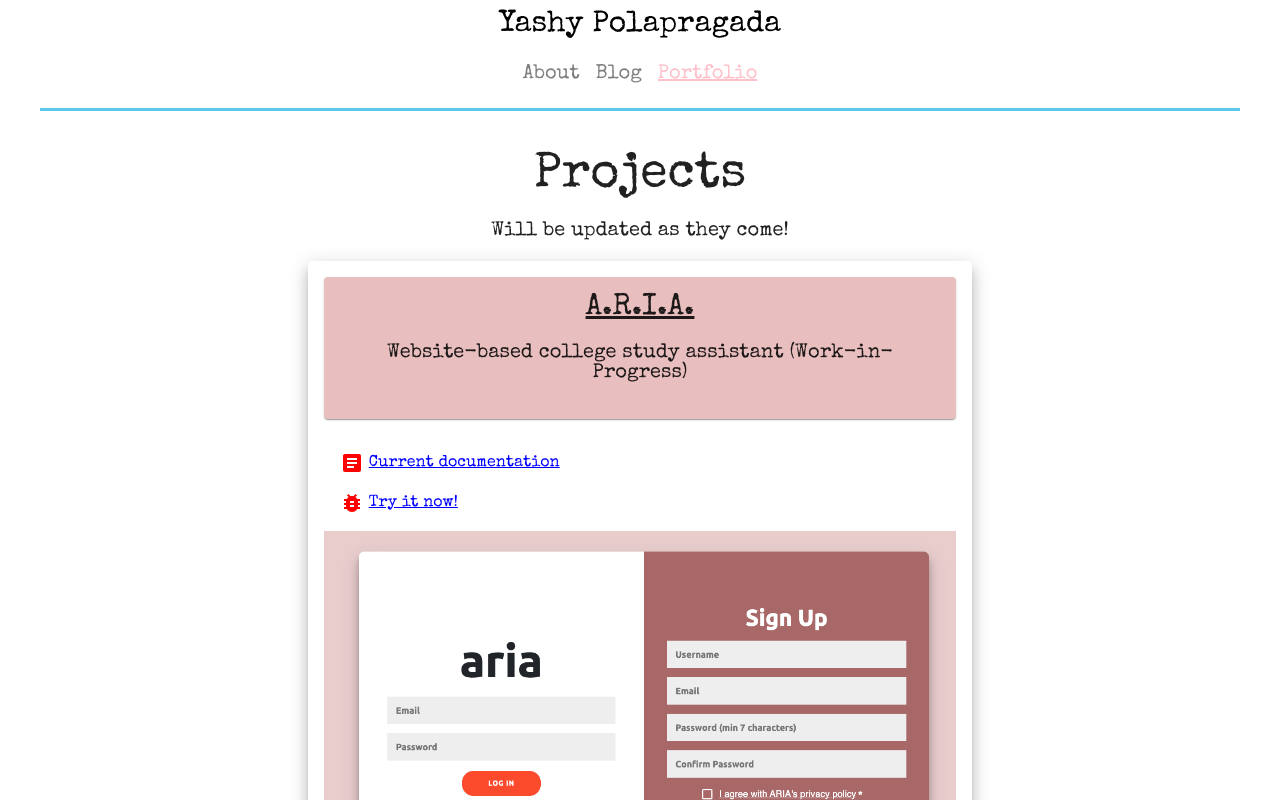
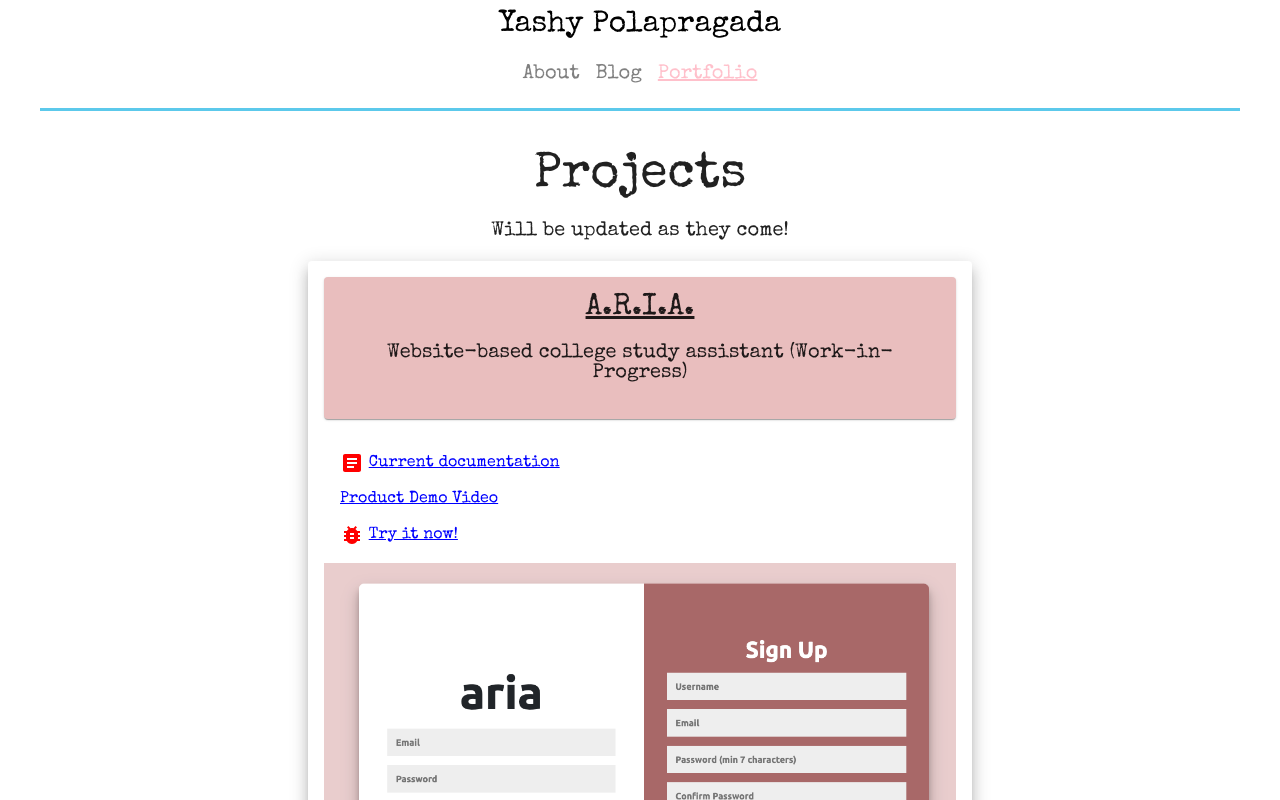
Before and after one commit to yashpola/yashpola, a React (Create React App) app in the folder yashy/: page /portfolio in a window 1280 px wide. Shown: the top 800 px of the page. Built offline with nearby package versions, Linux system fonts and the light colour scheme.

Commit message:
Added product demo video to ARIA portfolio card

```diff
--- a/yashy/src/Components/PortfolioPage/PortfolioPage.jsx
+++ b/yashy/src/Components/PortfolioPage/PortfolioPage.jsx
@@ -26,6 +26,7 @@ export default function PortfolioPage() {
             projectSummary="Website-based college study assistant (Work-in-Progress)"
             testLink="https://orbital-aria.vercel.app/"
             currentDocumentation="https://docs.google.com/document/d/1LfagfeOdkiKYe6ysc-XoEnK6H7rnUqI2WzRXayJLmAk/edit?usp=sharing"
+            productDemo="https://drive.google.com/file/d/1tqDZK8Ah51cqJem-PbJ8aC-Btg8WI6lA/view?usp=sharing"
             projectImg={ariaScreenShot}
           />
         </Grid>
--- a/yashy/src/Components/PortfolioPage/ProjectCard.jsx
+++ b/yashy/src/Components/PortfolioPage/ProjectCard.jsx
@@ -5,6 +5,7 @@ export default function ProjectCard({
   projectImg,
   projectTitle,
   projectSummary,
+  projectDemo,
   testLink,
   currentDocumentation,
 }) {
@@ -42,6 +43,15 @@ export default function ProjectCard({
           </a>
         </ListItem>
         <ListItem>
+          <a
+            style={{ color: "blue", textDecoration: "underline" }}
+            href={projectDemo}
+            title="ARIA's Demo Video"
+          >
+            Product Demo Video
+          </a>
+        </ListItem>
+        <ListItem>
           <BugReport sx={{ color: "red" }} />
           &nbsp;
           <a
```
